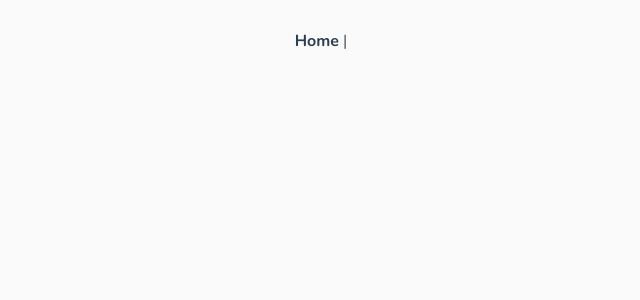
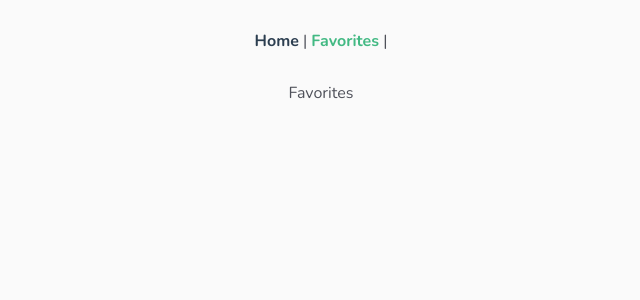
Before and after one commit to Paterick/pokeapi-explorer, a Vue app: page /Favorites in a window 1280 px wide. Before the commit this address had no page. Shown: the top 300 px of the page, without its empty margins (319-959 px from the left). Built offline with nearby package versions, Linux system fonts and the light colour scheme.

Commit message:
Add vuex store and favorites page

```diff
--- a/package.json
+++ b/package.json
@@ -11,7 +11,8 @@
   "dependencies": {
     "pokenode-ts": "^1.11.1",
     "vue": "^3.0.0",
-    "vue-router": "^4.0.0-0"
+    "vue-router": "^4.0.0-0",
+    "vuex": "^4.0.0-0"
   },
   "devDependencies": {
     "@types/chai": "^4.2.11",
@@ -22,6 +23,7 @@
     "@vue/cli-plugin-router": "~4.5.0",
     "@vue/cli-plugin-typescript": "~4.5.0",
     "@vue/cli-plugin-unit-mocha": "~4.5.0",
+    "@vue/cli-plugin-vuex": "~4.5.0",
     "@vue/cli-service": "~4.5.0",
     "@vue/compiler-sfc": "^3.0.0",
     "@vue/eslint-config-typescript": "^7.0.0",
--- a/src/App.vue
+++ b/src/App.vue
@@ -1,6 +1,7 @@
 <template>
   <div id="nav">
     <router-link to="/">Home</router-link> |
+    <router-link to="/Favorites">Favorites</router-link> |
   </div>
   <router-view/>
 </template>
--- a/src/main.ts
+++ b/src/main.ts
@@ -1,8 +1,9 @@
 import { createApp } from 'vue'
 import App from './App.vue'
 import router from './router'
+import store from './store/index'
 
 //global styles
 import './assets/main.css'
 
-createApp(App).use(router).mount('#app')
+createApp(App).use(store).use(router).mount('#app')
--- a/src/router/index.ts
+++ b/src/router/index.ts
@@ -1,11 +1,17 @@
 import { createRouter, createWebHistory, RouteRecordRaw } from 'vue-router'
 import Home from '../views/Home.vue'
+import Favorites from '../views/Favorites.vue'
 
 const routes: Array<RouteRecordRaw> = [
   {
     path: '/',
     name: 'Home',
     component: Home
+  },
+  {
+    path: '/Favorites',
+    name: 'Favorites',
+    component: Favorites
   }
 ]
 
--- /dev/null
+++ b/src/store/index.ts
@@ -0,0 +1,18 @@
+import { createStore } from 'vuex'
+
+const store = createStore({
+  state: {
+    favorites: []
+  },
+  mutations: {
+    addFavorite(state: any, payload: string) {
+      state.favorites.push(payload);
+    }
+  },
+  actions: {
+  },
+  modules: {
+  }
+})
+
+export default store
--- /dev/null
+++ b/src/types/FavoritePokemon.ts
@@ -0,0 +1,5 @@
+interface FavoritePokemon {
+    name: string;
+}
+
+export default FavoritePokemon
--- /dev/null
+++ b/src/views/Favorites.vue
@@ -0,0 +1,23 @@
+<template>
+    <div><p>Favorites</p></div>
+    <div v-for="favorite in favorites" :key="favorite">{{favorite}}</div>
+</template>
+
+<script lang="ts">
+import { defineComponent, ref, computed } from 'vue'
+import { useStore } from 'vuex';
+
+export default defineComponent({
+    setup() {
+        const store = useStore();
+        const placeholder = ref('');
+        const favorites = computed(() => store.state.favorites);
+
+        return { placeholder, favorites }
+    },
+})
+</script>
+
+<style scoped >
+
+</style>
--- a/src/views/Home.vue
+++ b/src/views/Home.vue
@@ -8,24 +8,29 @@
       <div class="error" v-if="error">{{error}}</div>
     </form>
 
+    <PokemonCard :pokemon ="foundPokemon" v-if="foundPokemon" />
   </div>
-  <PokemonCard :pokemon ="foundPokemon" v-if="foundPokemon" />
+
 </template>
 
 <script lang="ts">
 import { defineComponent, ref } from 'vue';
-import usePokemonApi from '@/composables/usePokemonApi.ts';
+import { useStore } from 'vuex';
+import usePokemonApi from '@/composables/usePokemonApi';
 import PokemonCard from '@/components/PokemonCard.vue';
 
 export default defineComponent({
   name: 'Home',
   components: { PokemonCard },
   setup() {
+    const store = useStore();
+
     const title = ref('Welcome to pokeapi explorer');
     const name = ref('');
     const { foundPokemon, error, isPending, searchPokemonApi } = usePokemonApi();
 
     const onFetchPokemon = async() => {
+      store.commit('addFavorite', name.value);
       await searchPokemonApi(name.value);
     }
 
```
Also changed, not shown: 1 other file (tests, documents, lock files or other folders).
